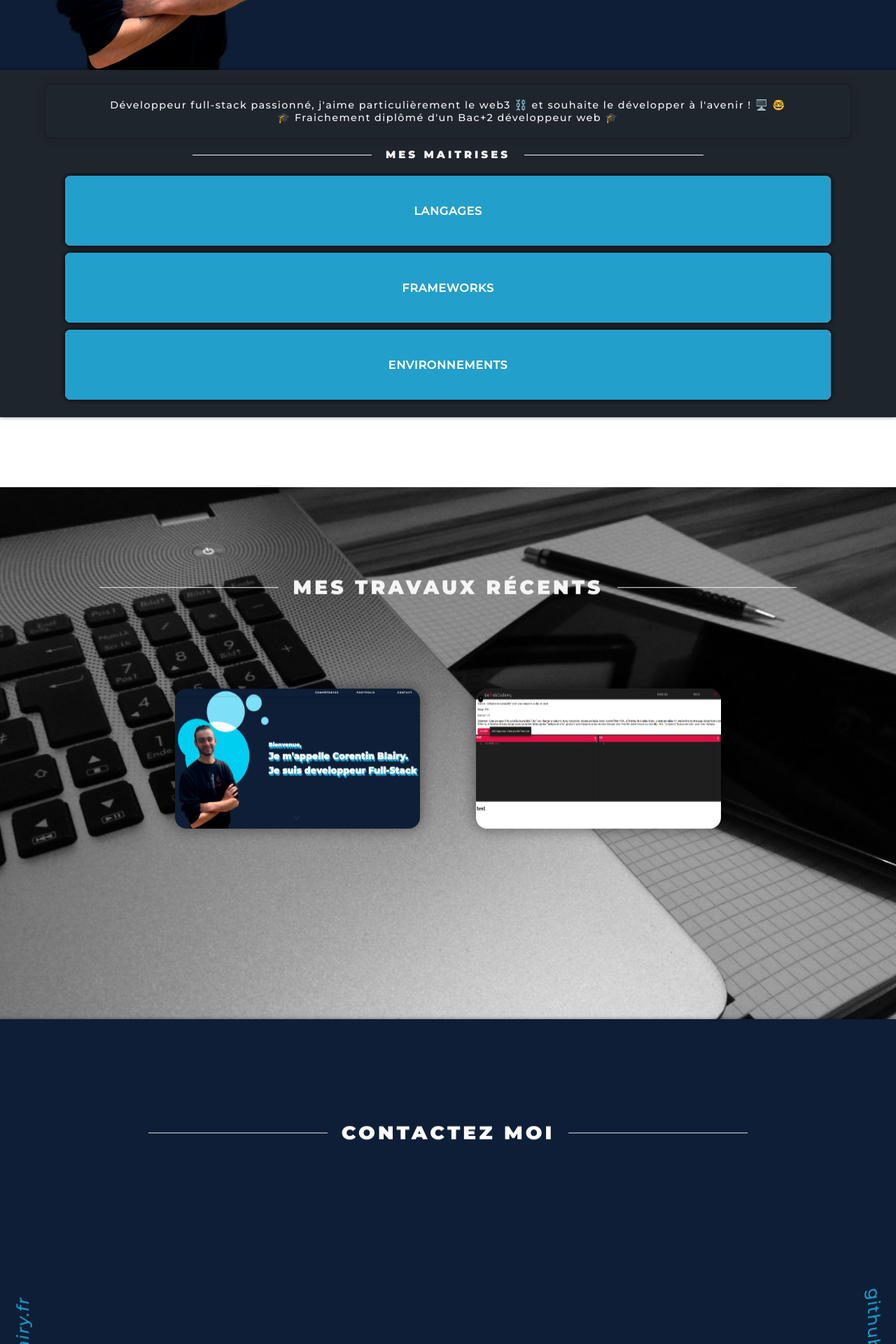
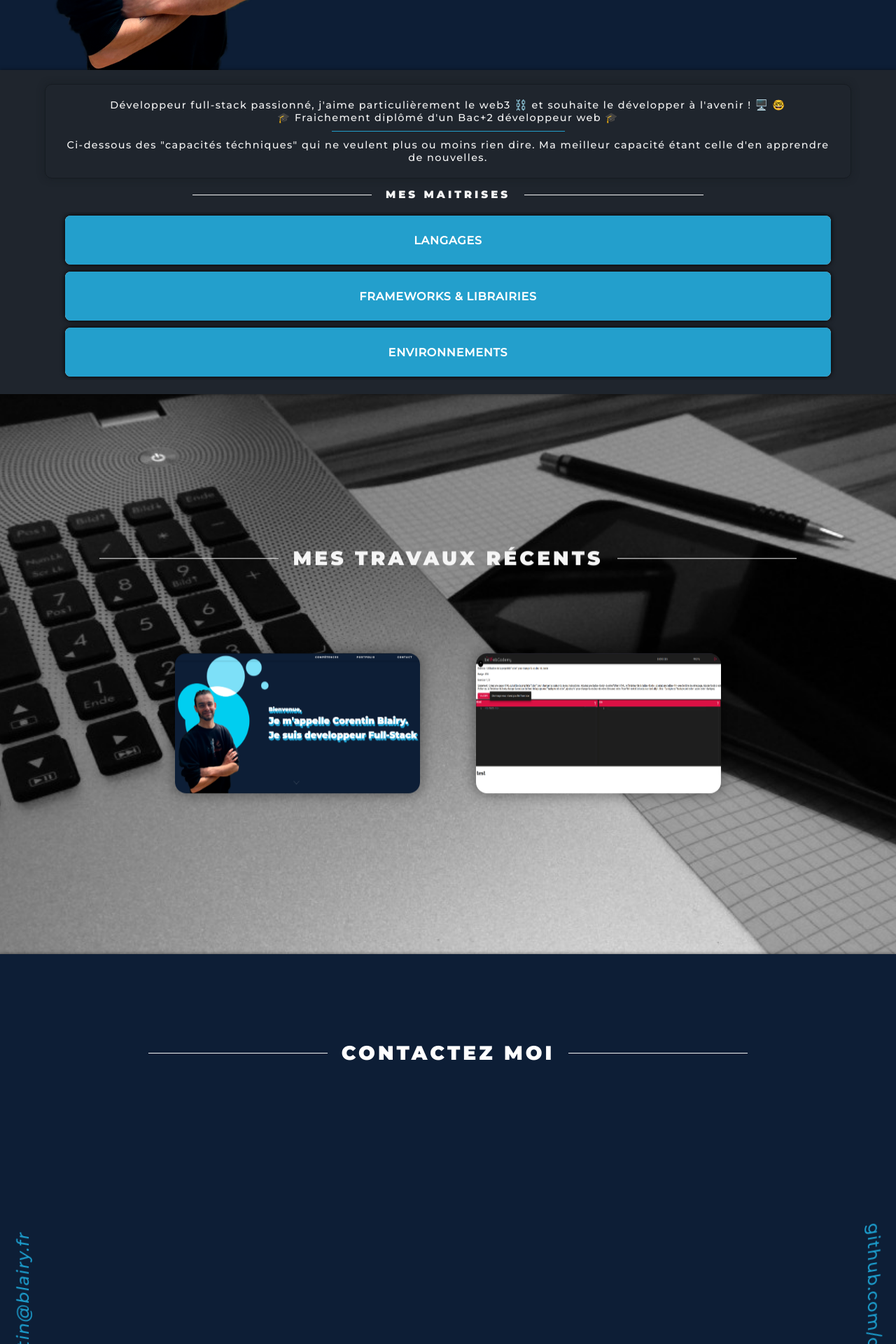
Before and after one commit to cblairy/personal-website, a React (Create React App) app: page / in a window 1280 px wide. Shown: the part 700-2620 px from the top of the page at 70% size. Built offline with nearby package versions, Linux system fonts and the light colour scheme.

Commit message:
CSS & transition

```diff
--- a/src/components/contact-section/index.jsx
+++ b/src/components/contact-section/index.jsx
@@ -32,21 +32,11 @@ const ContactSection = ({ isLoading, sectionRef, startRef, onLinkClick }) => {
         <section className="contact-section" ref={(el) => {sectionRef.current = el; refView(el);}}>
             <div className="title-contact-section">
                 <InternalLink className="scroll-arrow-bottom" onLinkClick={() => onLinkClick(startRef)} content={<span></span>}/>
-
-                {/** TITLE PARALLAX */}
-                <Parallax
-                    opacity={[0, 2]}
-                    translateY={['-70px', '20px']}
-                    rotateX={['-100deg', '20deg']}
-                >
-
-                    <div className='contact-title' >
-                        <div></div>
-                        <h3>Contactez moi</h3>
-                        <div></div>
-                    </div>
-
-                </Parallax>
+                <div className='contact-title' >
+                    <div></div>
+                    <h3>Contactez moi</h3>
+                    <div></div>
+                </div>
             </div>
 
             <div className={"contact-form-section"}>
--- a/src/components/contact-section/styles.scss
+++ b/src/components/contact-section/styles.scss
@@ -9,7 +9,7 @@ $colorArrowsButton: rgb(27, 157, 205);
 
 .contact-section {
     position: relative;
-    height: 100vh;
+    height: 100dvh;
     width: 100%;
     background-color: $bgColorBottom;
     box-shadow: 0px 0px 5px rgba(0, 0, 0, 0.53);;
@@ -121,9 +121,9 @@ $colorArrowsButton: rgb(27, 157, 205);
 /******** FORM ********/
 
 .contact-form {
-    width: 70%;
     min-height: 400px;
     min-width: 600px;
+    max-width: 60%;
     background-color: $bgColorForm;
     display: flex;
     align-items: center;
--- a/src/components/portfolio-section/styles.scss
+++ b/src/components/portfolio-section/styles.scss
@@ -1,5 +1,5 @@
 .portfolio-section {
-    height: calc(100vh + 60px);
+    height: calc(100dvh);
     width: 100vw;
 
 }
@@ -83,17 +83,9 @@ figure {
     transition: all 1s ease;
     opacity: 0;
 
-    &:nth-child(even) {
-        transform: rotate3d(2, 4, -2, 0.4turn);
-    }
-
-    &:nth-child(odd) {
-        transform: rotate3d(1, 4, -2, 0.4turn);
-    }
-
     &.visible {
         opacity: 1;
-        transition: 1s;
+        transition: opacity 2s;
         transform: rotate(0deg);
     }
 
--- a/src/components/skills-section/index.jsx
+++ b/src/components/skills-section/index.jsx
@@ -49,17 +49,6 @@ function SkillsSection(props) {
         threshold: 0,
     });
 
-    /******** HTML FOR MOBILE BUTTONS ********/
-    const toggleVisibleBars = (divId) => {
-
-        if (visibleBars === divId){
-            setVisibleBars("");
-        } else {
-            setVisibleBars(divId);
-        }
-    };
-
-
     const divs = [
         { id: "langages", ref: refViewButton1, inView: inViewButton1, content:
             <div>
@@ -90,7 +79,7 @@ function SkillsSection(props) {
             </div>
         },
 
-        { id: "frameworks", ref: refViewButton2, inView: inViewButton2, content:
+        { id: "frameworks & librairies", ref: refViewButton2, inView: inViewButton2, content:
             <div>
                 <div className="bar-and-logo">
                     <img src={symfonyLogo} className="skills-logo" alt="SymfonyLogo"/>
@@ -159,9 +148,23 @@ function SkillsSection(props) {
         },
     ];
 
+    const toggleVisibleBars = (divId) => {
+
+        if (visibleBars === divId){
+            setVisibleBars("");
+        } else {
+            setVisibleBars(divId);
+        }
+    };
+
     return (
         <section className="skills-section" ref={(el) => {props.sectionRef.current = el; refView(el);}}>
-            <p className={`sub-intro ${inView ? "visible" : ""}`}>Développeur full-stack passionné, j'aime particulièrement le web3 ⛓️ et souhaite le développer à l'avenir ! 🖥️ 🤓<br/><span>🎓 Fraichement diplômé d'un Bac+2 développeur web 🎓</span></p>
+            <p className={`sub-intro ${inView ? "visible" : ""}`}>Développeur full-stack passionné, j'aime particulièrement le web3 ⛓️ et souhaite le développer à l'avenir ! 🖥️ 🤓
+                <br/>
+                <span>🎓 Fraichement diplômé d'un Bac+2 développeur web 🎓</span>
+                <div></div>
+                <span>Ci-dessous des "capacités téchniques" qui ne veulent plus ou moins rien dire. Ma meilleur capacité étant celle d'en apprendre de nouvelles.</span>
+            </p>
             <div className={`skills-title ${inViewTitleSkills ? "visible" : ""}`} ref={refViewTitleSkills}>
                 <div></div>
                 <h3>Mes maitrises</h3>
--- a/src/components/skills-section/styles.scss
+++ b/src/components/skills-section/styles.scss
@@ -17,7 +17,7 @@ $secondColor: rgb(22, 27, 33);
 
 .sub-intro {
     box-sizing: border-box;
-    text-align: justify;
+    text-align: center;
 
     padding: 20px;
     width: 1000px;
@@ -34,7 +34,15 @@ $secondColor: rgb(22, 27, 33);
     }
 
     &.visible {
-        animation: slideInFromTopInFirst 0.8s ease-out forwards;
+        transition: opacity 1s ease;
+        -moz-transition: opacity 2s ease;
+        opacity: 1;
+    }
+
+    > div {
+        border-top: solid 1px $firstColor;
+        max-width: 30%;
+        margin: 10px auto;
     }
 }
 
@@ -97,11 +105,11 @@ $secondColor: rgb(22, 27, 33);
         }
 
         &:nth-child(even) > button.visible {
-            animation: slideInFromRight 1s ease-out forwards;
+            animation: slideInFromRight 0.5s ease-in forwards;
         }
 
         &:nth-child(odd) > button.visible {
-            animation: slideInFromLeft 1s ease-out forwards;
+            animation: slideInFromLeft 0.5s ease-in forwards;
         }
 
 
@@ -116,7 +124,7 @@ $secondColor: rgb(22, 27, 33);
             pointer-events: auto;
             cursor: pointer;
             border: none;
-            padding: 1.5rem 3rem;
+            padding: 1.5rem;
             font-family: inherit;
             position: relative;
             box-shadow: 0 0 7px rgba(0, 0, 0, 1);
@@ -247,7 +255,7 @@ $secondColor: rgb(22, 27, 33);
 
 @-webkit-keyframes slideInFromRight {
     from {
-        transform: translateY(20%);
+        transform: translateY(5%);
         opacity: 0;
     }
     to {
@@ -258,7 +266,7 @@ $secondColor: rgb(22, 27, 33);
 
 @-moz-keyframes slideInFromRight {
     from {
-        transform: translateY(20%);
+        transform: translateY(5%);
         opacity: 0;
     }
     to {
@@ -269,7 +277,7 @@ $secondColor: rgb(22, 27, 33);
 
 @-o-keyframes slideInFromRight {
     from {
-        transform: translateY(20%);
+        transform: translateY(5%);
         opacity: 0;
     }
     to {
@@ -280,7 +288,7 @@ $secondColor: rgb(22, 27, 33);
 
 @keyframes slideInFromRight {
     from {
-        transform: translateX(20%);
+        transform: translateX(5%);
         opacity: 0;
     }
     to {
@@ -291,7 +299,7 @@ $secondColor: rgb(22, 27, 33);
 
 @-webkit-keyframes slideInFromLeft {
     from {
-        transform: translateY(-20%);
+        transform: translateY(-5%);
         opacity: 0;
     }
     to {
@@ -302,7 +310,7 @@ $secondColor: rgb(22, 27, 33);
 
 @-moz-keyframes slideInFromLeft {
     from {
-        transform: translateY(-20%);
+        transform: translateY(-5%);
         opacity: 0;
     }
     to {
@@ -313,7 +321,7 @@ $secondColor: rgb(22, 27, 33);
 
 @-o-keyframes slideInFromLeft {
     from {
-        transform: translateY(-20%);
+        transform: translateY(-5%);
         opacity: 0;
     }
     to {
@@ -324,7 +332,7 @@ $secondColor: rgb(22, 27, 33);
 
 @keyframes slideInFromLeft {
     from {
-        transform: translateX(-20%);
+        transform: translateX(-5%);
         opacity: 0;
     }
     to {
@@ -332,63 +340,6 @@ $secondColor: rgb(22, 27, 33);
         opacity: 1;
     }
 }
-
-@-webkit-keyframes slideInFromTop {
-    from {
-        transform: translateY(-250%);
-        opacity: 0;
-    }
-    to {
-        transform: translateY(0%);
-        opacity: 1;
-    }
-}
-
-@-moz-keyframes slideInFromTop {
-    from {
-        transform: translateY(-250%);
-        opacity: 0;
-    }
-    to {
-        transform: translateY(0%);
-        opacity: 1;
-    }
-}
-
-@-o-keyframes slideInFromTop {
-    from {
-        transform: translateY(-250%);
-        opacity: 0;
-    }
-    to {
-        transform: translateY(0%);
-        opacity: 1;
-    }
-}
-
-@keyframes slideInFromTop {
-    from {
-        transform: translateY(-250%);
-        opacity: 0;
-    }
-    to {
-        transform: translateY(0%);
-        opacity: 1;
-    }
-}
-
-
-@keyframes slideInFromTopInFirst {
-    from {
-        transform: translateY(-100%);
-        opacity: 0;
-    }
-    to {
-        transform: translateY(0%);
-        opacity: 1;
-    }
-}
-
 
 /******** MEDIA QUERIES ********/
 
@@ -428,24 +379,9 @@ $large-screen: 1440px;
                 font-size: 1rem;
                 margin-top: 5px;
                 margin-bottom: 5px;
-            }
-
-            &:nth-child(1) > button.visible {
-                animation: slideInFromTop 1s ease-out forwards;
-                animation-delay: 1.8s;
-            }
-
-            &:nth-child(2) > button.visible {
-                animation: slideInFromTop 1s ease-out forwards;
-                animation-delay: 2.4s;
-            }
-
-            &:nth-child(3) > button.visible {
-                animation: slideInFromTop 1s ease-out forwards;
-                animation-delay: 3s;
+                min-height: 70px;
             }
         }
-
     }
 
     .progress-bar {
@@ -462,9 +398,6 @@ $large-screen: 1440px;
         }
     }
 
-    .show-logo {
-        animation: slideInFromTop 0.2s ease-out forwards;
-    }
 
 }
 
--- a/src/components/top-section/intro.jsx
+++ b/src/components/top-section/intro.jsx
@@ -8,7 +8,6 @@ const Intro = ({ isLoading }) => {
         t('topSection.words.1'),
         t('topSection.words.2'),
         t('topSection.words.3'),
-        t('topSection.words.4'),
     ], [t]);
     const wordsLineOne = t('topSection.2');
     const wordsLineTwo = t('topSection.3');
--- a/src/components/top-section/styles.scss
+++ b/src/components/top-section/styles.scss
@@ -3,13 +3,13 @@ $colorText: rgb(27, 157, 205);
 $sizeShadow: 7;
 
 .top-section {
-    height: 100vh;
+    height: 100dvh;
     background-color: $bgColorTop;
     display: flex;
 }
 
 .img-parallax {
-    max-height: 100vh;
+    max-height: 100dvh;
     display: flex;
     align-items: flex-end;
     justify-content: center;
--- a/src/index.scss
+++ b/src/index.scss
@@ -31,10 +31,11 @@
     top: 35px;
     background-color: red;
     text-align: center;
-    width: 100%;
+    width: 100vw;
     padding: 5px;
     z-index: 10;
     box-shadow: 0 0 10px rgb(0, 0, 0);
+    box-sizing: border-box;
 }
 
 body {
```
